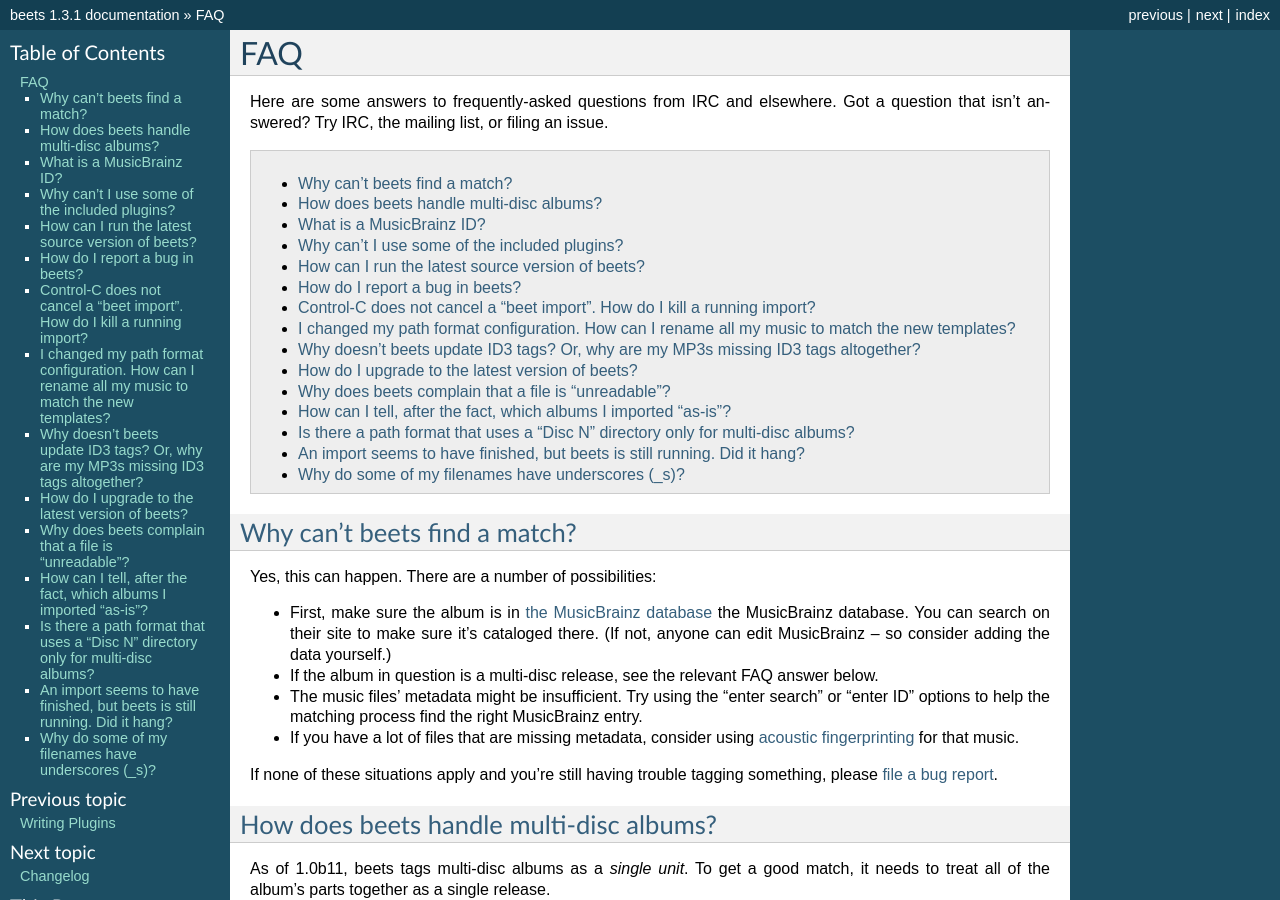
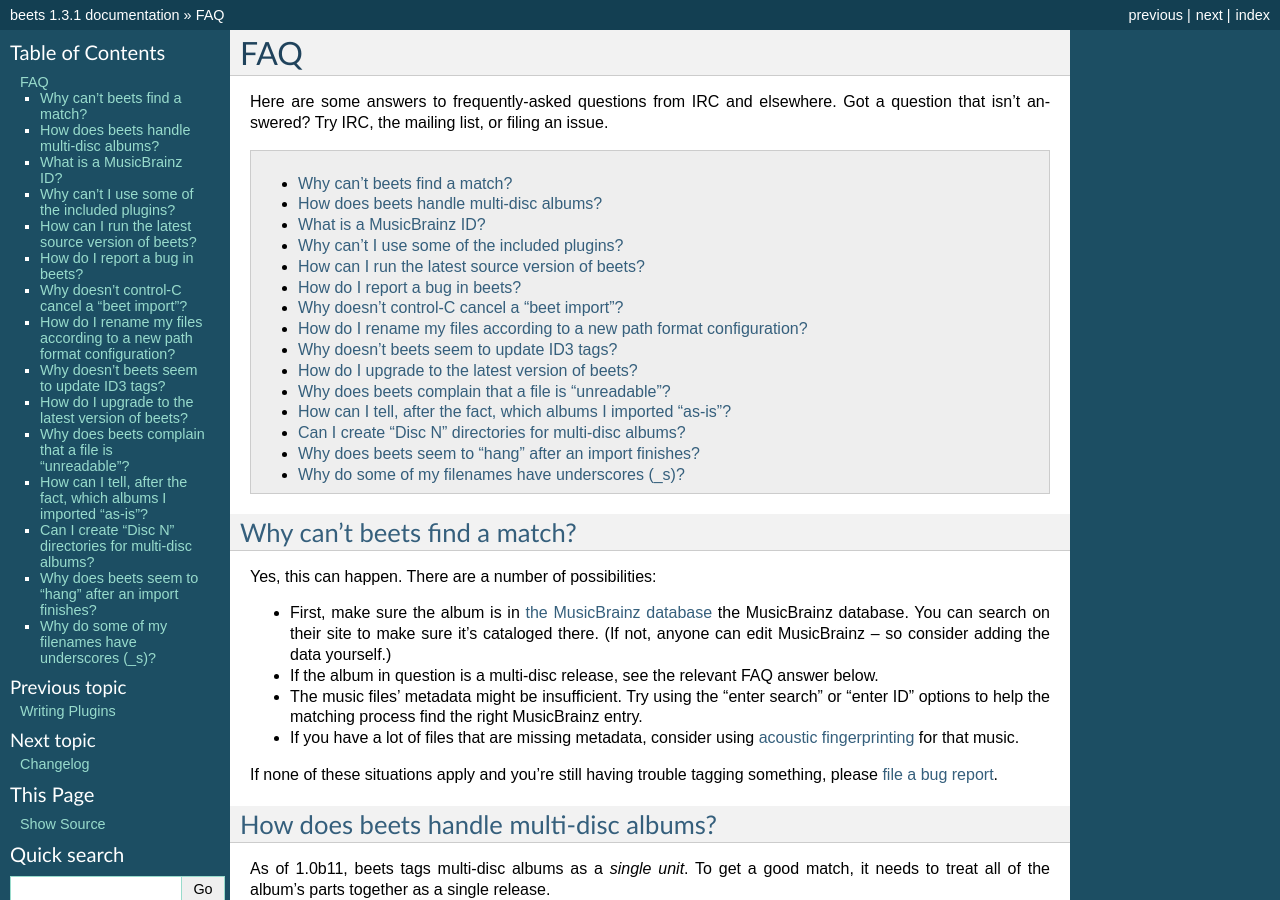
Before and after one commit to google-code-export/beets, a Sphinx documentation site: the page built from docs/faq.rst, in a window 1280 px wide and 900 px high. Built offline with Sphinx 7.4.7, drawn with Linux system fonts in a browser that asks for light colours; some of the changed text lies outside the part shown.

Commit message:
FAQ: shorten questions
This looks better in tables of contents, etc.

```diff
--- a/docs/faq.rst
+++ b/docs/faq.rst
@@ -177,8 +177,8 @@
 
 .. _kill:
 
-Control-C does not cancel a "beet import". How do I kill a running import?
---------------------------------------------------------------------------
+Why doesn't control-C cancel a "beet import"?
+---------------------------------------------
 
 Typing a ^C (control-C) control sequence will not halt beets'
 multithreaded importer while it is waiting at a prompt for user input.
@@ -197,8 +197,8 @@
 
 .. _move:
 
-I changed my path format configuration. How can I rename all my music to match the new templates?
--------------------------------------------------------------------------------------------------
+How do I rename my files according to a new path format configuration?
+----------------------------------------------------------------------
 
 Just run the `"beet
 move" <http://beets.readthedocs.org/en/latest/reference/cli.html#move>`__
@@ -210,8 +210,8 @@
 
 .. _id3v24:
 
-Why doesn't beets update ID3 tags? Or, why are my MP3s missing ID3 tags altogether?
------------------------------------------------------------------------------------
+Why doesn't beets seem to update ID3 tags?
+------------------------------------------
 
 Beets writes `ID3v2.4 <http://www.id3.org/id3v2.4.0-structure>`__ tags.
 Some software, including Windows (i.e., Windows Explorer and Windows
@@ -282,8 +282,8 @@
 
 .. _discdir:
 
-Is there a path format that uses a "Disc N" directory only for multi-disc albums?
----------------------------------------------------------------------------------
+Can I create "Disc N" directories for multi-disc albums?
+--------------------------------------------------------
 
 Use the `inline
 plugin <http://beets.readthedocs.org/page/plugins/inline.html>`__ along
@@ -298,8 +298,8 @@
 
 .. _importhang:
 
-An import seems to have finished, but beets is still running. Did it hang?
---------------------------------------------------------------------------
+Why does beets seem to "hang" after an import finishes?
+-------------------------------------------------------
 
 Probably not. Beets uses a *multithreaded importer* that overlaps many
 different activities: it can prompt you for decisions while, in the
```
